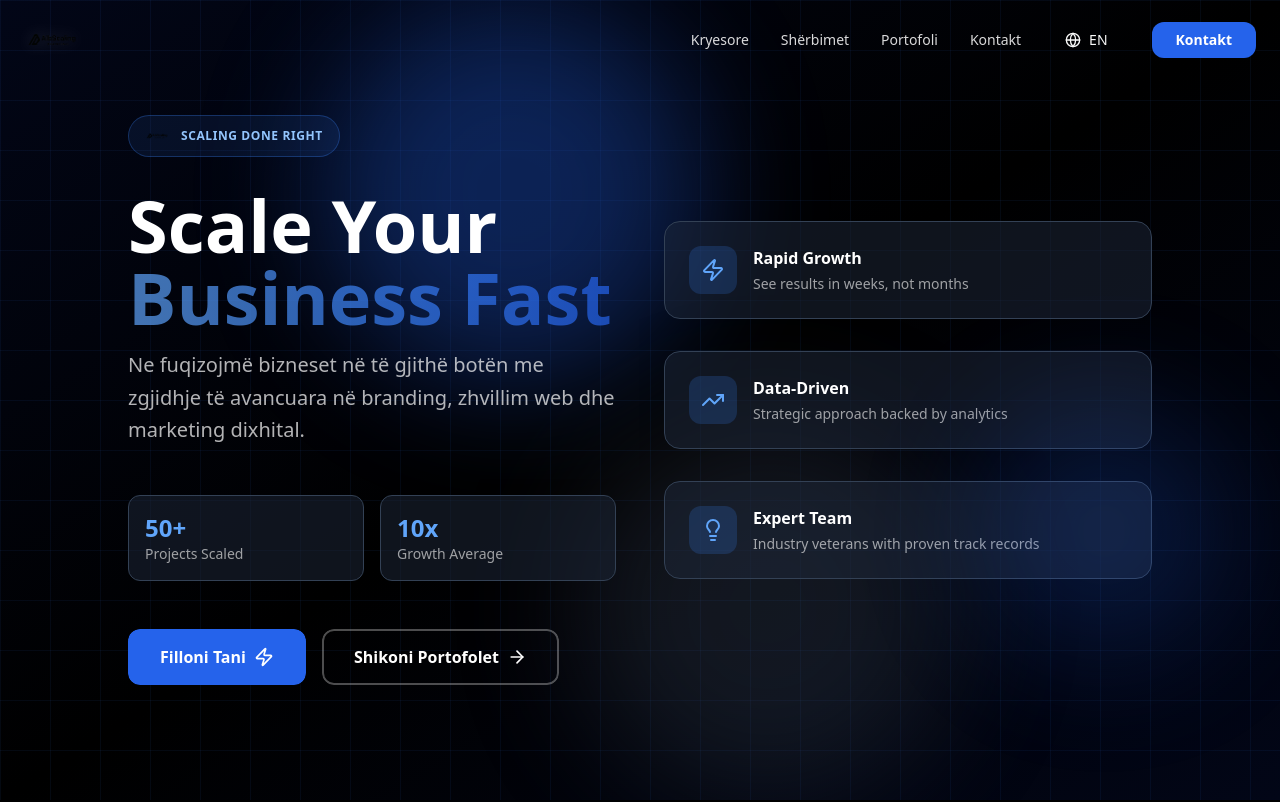
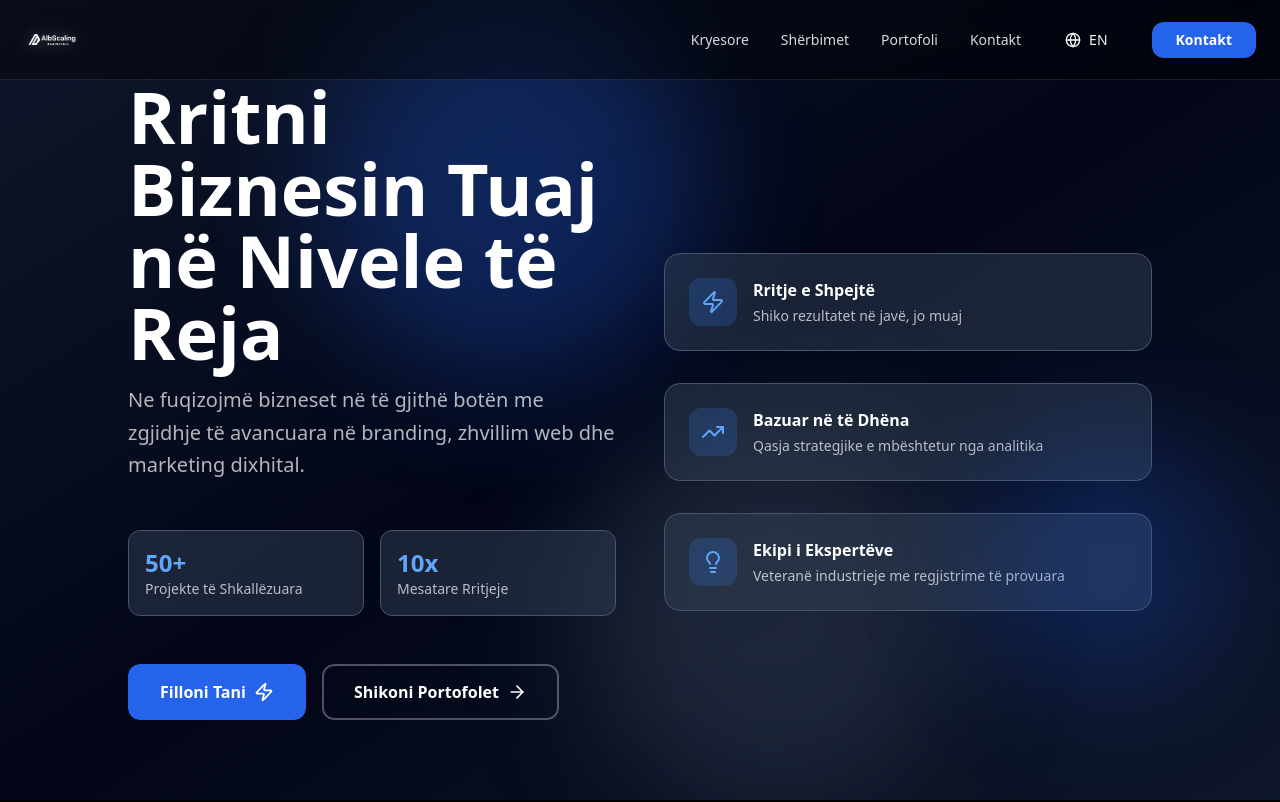
Before and after one commit to redbil19/albscaling, a React (Vite) app: page / in a window 1280 px wide. Shown: the top 802 px of the page. Built offline with nearby package versions, Linux system fonts and the light colour scheme; the HTML template or start-up script is replaced by a standard one.

Commit message:
hero fix

```diff
--- a/src/components/Hero.tsx
+++ b/src/components/Hero.tsx
@@ -1,7 +1,6 @@
 import { ArrowRight, Zap, TrendingUp, Lightbulb } from 'lucide-react';
 import { Button } from '@/components/ui/button';
 import { useLanguage } from '@/contexts/LanguageContext';
-import logo from '@/assets/logo.png';
 
 export const Hero = () => {
   const { t } = useLanguage();
@@ -17,12 +16,10 @@ export const Hero = () => {
     >
       {/* Animated grid background */}
       <div className="absolute inset-0 z-0">
-        <div className="absolute inset-0 bg-gradient-to-br from-slate-950 via-black to-slate-950" />
-        {/* Animated grid lines */}
-        <div className="absolute inset-0 [background-image:linear-gradient(rgba(59,130,246,0.1)_1px,transparent_1px),linear-gradient(90deg,rgba(59,130,246,0.1)_1px,transparent_1px)] [background-size:50px_50px] animate-pulse" />
+        <div className="absolute inset-0 bg-gradient-to-br from-slate-900 via-slate-950 to-slate-900" />
         {/* Gradient blur effect */}
-        <div className="absolute top-0 left-1/4 w-96 h-96 bg-blue-600 rounded-full blur-3xl opacity-10 animate-pulse" />
-        <div className="absolute bottom-0 right-1/4 w-96 h-96 bg-slate-600 rounded-full blur-3xl opacity-10 animate-pulse" style={{ animationDelay: '1s' }} />
+        <div className="absolute top-0 left-1/4 w-96 h-96 bg-blue-600 rounded-full blur-3xl opacity-15 animate-pulse" />
+        <div className="absolute bottom-0 right-1/4 w-96 h-96 bg-slate-600 rounded-full blur-3xl opacity-15 animate-pulse" style={{ animationDelay: '1s' }} />
       </div>
 
       {/* Content */}
@@ -31,20 +28,11 @@ export const Hero = () => {
           <div className="grid md:grid-cols-2 gap-12 items-center">
             {/* Left side - Text & CTA */}
             <div className="space-y-8">
-              {/* Animated logo */}
-              <div className="inline-flex items-center gap-3 px-4 py-2 rounded-full border border-blue-500/30 bg-blue-500/10 w-fit">
-                <img src={logo} alt="AlbScaling" className="h-6 w-auto" />
-                <span className="text-xs font-bold text-blue-300 uppercase tracking-wider">Scaling Done Right</span>
-              </div>
 
               {/* Main headline with dynamic styling */}
               <div className="space-y-4">
                 <h1 className="text-6xl md:text-7xl font-black leading-none text-white">
-                  Scale Your
-                  <br />
-                  <span className="text-transparent bg-clip-text bg-gradient-to-r from-blue-400 via-blue-500 to-blue-600 animate-pulse">
-                    Business Fast
-                  </span>
+                  {t.hero.title}
                 </h1>
                 <p className="text-xl text-white/70 leading-relaxed max-w-xl">
                   {t.hero.subtitle}
@@ -53,13 +41,13 @@ export const Hero = () => {
 
               {/* Stats showcase */}
               <div className="grid grid-cols-2 gap-4 pt-4">
-                <div className="p-4 rounded-lg bg-slate-800/50 border border-slate-700 hover:border-blue-500/50 transition-all duration-300">
+                <div className="p-4 rounded-lg bg-slate-700/50 border border-slate-600 hover:border-blue-500/50 transition-all duration-300">
                   <div className="text-2xl font-bold text-blue-400">50+</div>
-                  <p className="text-sm text-white/60">Projects Scaled</p>
+                  <p className="text-sm text-white/70">{t.hero.stats.projects}</p>
                 </div>
-                <div className="p-4 rounded-lg bg-slate-800/50 border border-slate-700 hover:border-blue-500/50 transition-all duration-300">
+                <div className="p-4 rounded-lg bg-slate-700/50 border border-slate-600 hover:border-blue-500/50 transition-all duration-300">
                   <div className="text-2xl font-bold text-blue-400">10x</div>
-                  <p className="text-sm text-white/60">Growth Average</p>
+                  <p className="text-sm text-white/70">{t.hero.stats.growth}</p>
                 </div>
               </div>
 
@@ -94,51 +82,51 @@ export const Hero = () => {
             </div>
 
             {/* Right side - Animated cards */}
-            <div className="relative hidden md:block">
+            <div className="relative hidden md:block pt-16">
               {/* Floating cards with benefits */}
               <div className="space-y-4">
                 {/* Card 1 */}
-                <div className="group p-6 rounded-2xl bg-slate-800/50 border border-slate-700 hover:border-blue-500/50 hover:bg-slate-800/80 transition-all duration-300 transform hover:scale-105 hover:-translate-y-2">
+                <div className="group p-6 rounded-2xl bg-slate-700/50 border border-slate-600 hover:border-blue-500/50 hover:bg-slate-700/80 transition-all duration-300 transform hover:scale-105 hover:-translate-y-2">
                   <div className="flex items-start gap-4">
                     <div className="p-3 rounded-lg bg-blue-500/20">
                       <Zap className="w-6 h-6 text-blue-400" />
                     </div>
                     <div>
-                      <h3 className="font-bold text-white mb-1">Rapid Growth</h3>
-                      <p className="text-sm text-white/60">See results in weeks, not months</p>
+                      <h3 className="font-bold text-white mb-1">{t.hero.benefits.growth.title}</h3>
+                      <p className="text-sm text-white/70">{t.hero.benefits.growth.description}</p>
                     </div>
                   </div>
                 </div>
 
                 {/* Card 2 */}
-                <div className="group p-6 rounded-2xl bg-slate-800/50 border border-slate-700 hover:border-blue-500/50 hover:bg-slate-800/80 transition-all duration-300 transform hover:scale-105 hover:-translate-y-2" style={{ marginTop: '2rem' }}>
+                <div className="group p-6 rounded-2xl bg-slate-700/50 border border-slate-600 hover:border-blue-500/50 hover:bg-slate-700/80 transition-all duration-300 transform hover:scale-105 hover:-translate-y-2" style={{ marginTop: '2rem' }}>
                   <div className="flex items-start gap-4">
                     <div className="p-3 rounded-lg bg-blue-500/20">
                       <TrendingUp className="w-6 h-6 text-blue-400" />
                     </div>
                     <div>
-                      <h3 className="font-bold text-white mb-1">Data-Driven</h3>
-                      <p className="text-sm text-white/60">Strategic approach backed by analytics</p>
+                      <h3 className="font-bold text-white mb-1">{t.hero.benefits.dataDriven.title}</h3>
+                      <p className="text-sm text-white/70">{t.hero.benefits.dataDriven.description}</p>
                     </div>
                   </div>
                 </div>
 
                 {/* Card 3 */}
-                <div className="group p-6 rounded-2xl bg-slate-800/50 border border-slate-700 hover:border-blue-500/50 hover:bg-slate-800/80 transition-all duration-300 transform hover:scale-105 hover:-translate-y-2" style={{ marginTop: '2rem' }}>
+                <div className="group p-6 rounded-2xl bg-slate-700/50 border border-slate-600 hover:border-blue-500/50 hover:bg-slate-700/80 transition-all duration-300 transform hover:scale-105 hover:-translate-y-2" style={{ marginTop: '2rem' }}>
                   <div className="flex items-start gap-4">
                     <div className="p-3 rounded-lg bg-blue-500/20">
                       <Lightbulb className="w-6 h-6 text-blue-400" />
                     </div>
                     <div>
-                      <h3 className="font-bold text-white mb-1">Expert Team</h3>
-                      <p className="text-sm text-white/60">Industry veterans with proven track records</p>
+                      <h3 className="font-bold text-white mb-1">{t.hero.benefits.expertise.title}</h3>
+                      <p className="text-sm text-white/70">{t.hero.benefits.expertise.description}</p>
                     </div>
                   </div>
                 </div>
               </div>
 
               {/* Decorative element */}
-              <div className="absolute -bottom-20 -right-20 w-64 h-64 bg-blue-600 rounded-full blur-3xl opacity-20" />
+              <div className="absolute -bottom-20 -right-20 w-64 h-64 bg-blue-600 rounded-full blur-3xl opacity-25" />
             </div>
           </div>
         </div>
--- a/src/components/Navbar.tsx
+++ b/src/components/Navbar.tsx
@@ -32,22 +32,21 @@ export const Navbar = () => {
         className={`absolute inset-0 transition-all duration-300 ${
           isScrolled
             ? 'bg-white/70 backdrop-blur-xl border-b border-white/20'
-            : 'bg-transparent'
+            : 'bg-black/40 backdrop-blur-lg border-b border-white/10'
         }`}
       />
 
       <div className="relative container mx-auto px-6">
         <div className="flex h-20 items-center justify-between">
           {/* Logo */}
-          <button onClick={() => scrollToSection('hero')} className="relative group">
-            {!isScrolled && (
-              <span className="absolute -inset-3 rounded-xl bg-white/10 blur-xl opacity-0 group-hover:opacity-100 transition-opacity duration-300" />
-            )}
+          <button onClick={() => scrollToSection('hero')} className="relative group flex items-center gap-2">
             <img
               src={logo}
               alt="AlbScaling"
-              className={`relative h-12 md:h-14 w-auto transition-all duration-300 drop-shadow-[0_0_8px_rgba(255,255,255,0.2)] ${
-                isScrolled ? 'opacity-100 brightness-100 drop-shadow-none' : 'opacity-100 brightness-110'
+              className={`h-12 md:h-14 w-auto transition-all duration-300 brightness-0 invert ${
+                isScrolled
+                  ? 'opacity-100'
+                  : 'opacity-100 drop-shadow-[0_0_8px_rgba(255,255,255,0.3)]'
               }`}
             />
           </button>
--- a/src/components/Portfolio.tsx
+++ b/src/components/Portfolio.tsx
@@ -5,37 +5,51 @@ import portfolio1 from '@/assets/portfolio-1.jpg';
 import portfolio2 from '@/assets/portfolio-2.png';
 import portfolio3 from '@/assets/portfolio-3.jpg';
 import portfolio4 from '@/assets/portfolio-4.jpeg';
+import portfolio5 from '@/assets/DF74C9C6-9436-4C85-9B20-69F855462A79.png';
+import portfolio6 from '@/assets/AD463514-81BF-44F1-B5AE-FA34B358203C.png';
 
 export const Portfolio = () => {
   const { t } = useLanguage();
 
-  const projects = [
+  const projectsConfig = [
     {
-      title: 'Motiv Reklama',
-      description: 'Professional advertising and creative marketing solutions',
+      key: 'motiv',
       url: 'https://motiv-reklama.vercel.app',
       image: portfolio1,
-      featured: true,
     },
     {
-      title: 'Tenda Dielli Tani',
-      description: 'Premium tent and outdoor solutions since 2001',
+      key: 'tenda',
       url: 'https://tendadiellitani.al',
       image: portfolio2,
     },
     {
-      title: 'Spekter Reklama',
-      description: 'Full-spectrum advertising and branding services',
+      key: 'spekter',
       url: 'https://spekterreklama.vercel.app',
       image: portfolio3,
     },
     {
-      title: 'Blueprint Real Estate',
-      description: 'Modern real estate solutions with a focus on quality and trust',
+      key: 'blueprint',
       url: 'https://www.blueprintrealestate.al/',
       image: portfolio4,
     },
+    {
+      key: 'fitness',
+      url: 'https://fitnessbodystyle.al',
+      image: portfolio5,
+    },
+    {
+      key: 'kbv',
+      url: 'https://kbvllaznia.al',
+      image: portfolio6,
+    },
   ];
+
+  const projects = projectsConfig.map((config) => ({
+    title: t.portfolio.projects[config.key as keyof typeof t.portfolio.projects].title,
+    description: t.portfolio.projects[config.key as keyof typeof t.portfolio.projects].description,
+    url: config.url,
+    image: config.image,
+  }));
 
   return (
     <section id="portfolio" className="py-24 relative overflow-hidden bg-black">
@@ -59,70 +73,34 @@ export const Portfolio = () => {
           </p>
         </div>
 
-        {/* Featured Project - Large */}
-        <div className="group relative overflow-hidden rounded-3xl mb-12 h-80 md:h-[450px]">
-          <img
-            src={projects[0].image}
-            alt={projects[0].title}
-            className="w-full h-full object-cover brightness-50 group-hover:brightness-60 group-hover:scale-110 transition-all duration-500"
-          />
-          <div className="absolute inset-0 bg-gradient-to-t from-slate-950 via-slate-950/30 to-transparent" />
-
-          {/* Overlay content */}
-          <div className="absolute inset-0 flex flex-col justify-between p-8 md:p-12 z-10">
-            <div className="flex items-start justify-between">
-              <div>
-                <div className="inline-block px-4 py-2 rounded-full bg-blue-500/20 border border-blue-500/40 mb-4">
-                  <span className="text-xs font-bold text-blue-300 uppercase">Featured</span>
-                </div>
-              </div>
-              <button
-                onClick={() => window.open(projects[0].url, '_blank')}
-                className="p-3 rounded-lg bg-white/10 backdrop-blur-sm hover:bg-white/20 transition-colors duration-300 text-white hover:scale-110"
-              >
-                <ArrowUpRight className="w-6 h-6" />
-              </button>
-            </div>
-
-            <div className="space-y-4">
-              <h3 className="text-3xl md:text-4xl font-black text-white">
-                {projects[0].title}
-              </h3>
-              <p className="text-base md:text-lg text-white/80 max-w-xl">
-                {projects[0].description}
-              </p>
-            </div>
-          </div>
-        </div>
-
-        {/* Other Projects - 2 column grid */}
-        <div className="grid md:grid-cols-2 gap-6">
-          {projects.slice(1).map((project, index) => (
+        {/* All Projects - Uniform 3 column grid */}
+        <div className="grid md:grid-cols-3 gap-8">
+          {projects.map((project, index) => (
             <div
               key={index}
-              className="group relative overflow-hidden rounded-2xl h-64 md:h-80 cursor-pointer"
+              className="group relative overflow-hidden rounded-3xl h-72 cursor-pointer transform transition-transform duration-300 hover:scale-105"
             >
               <img
                 src={project.image}
                 alt={project.title}
                 className="w-full h-full object-cover brightness-50 group-hover:brightness-70 group-hover:scale-110 transition-all duration-500"
               />
-              <div className="absolute inset-0 bg-gradient-to-t from-slate-950 via-slate-950/20 to-transparent" />
+              <div className="absolute inset-0 bg-gradient-to-t from-slate-900 via-slate-900/50 to-transparent" />
 
-              {/* Content on hover */}
-              <div className="absolute inset-0 flex flex-col justify-end p-6 opacity-0 group-hover:opacity-100 transition-opacity duration-300 z-10">
-                <h3 className="text-xl md:text-2xl font-bold text-white mb-2">
+              {/* Content overlay */}
+              <div className="absolute inset-0 flex flex-col justify-end p-6 z-10">
+                <h3 className="text-xl md:text-2xl font-bold text-white mb-2 group-hover:text-blue-400 transition-colors">
                   {project.title}
                 </h3>
-                <p className="text-sm text-white/80 mb-4">
+                <p className="text-sm text-white/80 mb-4 line-clamp-2">
                   {project.description}
                 </p>
                 <button
                   onClick={() => window.open(project.url, '_blank')}
-                  className="flex items-center gap-2 text-blue-400 hover:text-blue-300 transition-colors font-semibold w-fit"
+                  className="flex items-center gap-2 text-blue-400 hover:text-blue-300 transition-colors font-semibold w-fit opacity-0 group-hover:opacity-100 transition-opacity duration-300"
                 >
-                  View
-                  <ExternalLink className="w-4 h-4" />
+                  View Project
+                  <ArrowUpRight className="w-4 h-4" />
                 </button>
               </div>
             </div>
--- a/src/contexts/LanguageContext.tsx
+++ b/src/contexts/LanguageContext.tsx
@@ -15,6 +15,24 @@ interface Translations {
       subtitle: string;
       cta: string;
       ctaSecondary: string;
+      benefits: {
+        growth: {
+          title: string;
+          description: string;
+        };
+        dataDriven: {
+          title: string;
+          description: string;
+        };
+        expertise: {
+          title: string;
+          description: string;
+        };
+      };
+      stats: {
+        projects: string;
+        growth: string;
+      };
     };
     services: {
       title: string;
@@ -40,6 +58,32 @@ interface Translations {
       title: string;
       subtitle: string;
       viewWebsite: string;
+      projects: {
+        motiv: {
+          title: string;
+          description: string;
+        };
+        tenda: {
+          title: string;
+          description: string;
+        };
+        spekter: {
+          title: string;
+          description: string;
+        };
+        blueprint: {
+          title: string;
+          description: string;
+        };
+        fitness: {
+          title: string;
+          description: string;
+        };
+        kbv: {
+          title: string;
+          description: string;
+        };
+      };
     };
     contact: {
       title: string;
@@ -65,6 +109,24 @@ interface Translations {
       subtitle: string;
       cta: string;
       ctaSecondary: string;
+      benefits: {
+        growth: {
+          title: string;
+          description: string;
+        };
+        dataDriven: {
+          title: string;
+          description: string;
+        };
+        expertise: {
+          title: string;
+          description: string;
+        };
+      };
+      stats: {
+        projects: string;
+        growth: string;
+      };
     };
     services: {
       title: string;
@@ -90,6 +152,32 @@ interface Translations {
       title: string;
       subtitle: string;
       viewWebsite: string;
+      projects: {
+        motiv: {
+          title: string;
+          description: string;
+        };
+        tenda: {
+          title: string;
+          description: string;
+        };
+        spekter: {
+          title: string;
+          description: string;
+        };
+        blueprint: {
+          title: string;
+          description: string;
+        };
+        fitness: {
+          title: string;
+          description: string;
+        };
+        kbv: {
+          title: string;
+          description: string;
+        };
+      };
     };
     contact: {
       title: string;
@@ -118,6 +206,24 @@ const translations: Translations = {
       subtitle: 'We empower businesses worldwide with cutting-edge branding, web development, and digital marketing solutions.',
       cta: 'Get Started',
       ctaSecondary: 'View Portfolio',
+      benefits: {
+        growth: {
+          title: 'Rapid Growth',
+          description: 'See results in weeks, not months',
+        },
+        dataDriven: {
+          title: 'Data-Driven',
+          description: 'Strategic approach backed by analytics',
+        },
+        expertise: {
+          title: 'Expert Team',
+          description: 'Industry veterans with proven track records',
+        },
+      },
+      stats: {
+        projects: 'Projects Scaled',
+        growth: 'Growth Average',
+      },
     },
     services: {
       title: 'Our Services',
@@ -143,6 +249,32 @@ const translations: Translations = {
       title: 'Our Portfolio',
       subtitle: 'Proven results for businesses across industries',
       viewWebsite: 'View Website',
+      projects: {
+        motiv: {
+          title: 'Motiv Reklama',
+          description: 'Professional advertising and creative marketing solutions',
+        },
+        tenda: {
+          title: 'Tenda Dielli Tani',
+          description: 'Premium tent and outdoor solutions since 2001',
+        },
+        spekter: {
+          title: 'Spekter Reklama',
+          description: 'Full-spectrum advertising and branding services',
+        },
+        blueprint: {
+          title: 'Blueprint Real Estate',
+          description: 'Modern real estate solutions with a focus on quality and trust',
+        },
+        fitness: {
+          title: 'FitnessBodystyle',
+          description: 'Premium gym and fitness solutions with professional coaching',
+        },
+        kbv: {
+          title: 'KBVllaznia',
+          description: 'Sports club website with fixture management and news system',
+        },
+      },
     },
     contact: {
       title: 'Let\'s Scale Together',
@@ -168,6 +300,24 @@ const translations: Translations = {
       subtitle: 'Ne fuqizojmë bizneset në të gjithë botën me zgjidhje të avancuara në branding, zhvillim web dhe marketing dixhital.',
       cta: 'Filloni Tani',
       ctaSecondary: 'Shikoni Portofolet',
+      benefits: {
+        growth: {
+          title: 'Rritje e Shpejtë',
+          description: 'Shiko rezultatet në javë, jo muaj',
+        },
+        dataDriven: {
+          title: 'Bazuar në të Dhëna',
+          description: 'Qasja strategjike e mbështetur nga analitika',
+        },
+        expertise: {
+          title: 'Ekipi i Ekspertëve',
+          description: 'Veteranë industrieje me regjistrime të provuara',
+        },
+      },
+      stats: {
+        projects: 'Projekte të Shkallëzuara',
+        growth: 'Mesatare Rritjeje',
+      },
     },
     services: {
       title: 'Shërbimet Tona',
@@ -193,6 +343,32 @@ const translations: Translations = {
       title: 'Portofoli Jonë',
       subtitle: 'Rezultate të vërtetuara për biznese në të gjitha industritë',
       viewWebsite: 'Shiko Faqen',
+      projects: {
+        motiv: {
+          title: 'Motiv Reklama',
+          description: 'Zgjidhje profesionale të reklamimit dhe marketing-u kreatív',
+        },
+        tenda: {
+          title: 'Tenda Dielli Tani',
+          description: 'Zgjidhje premium të tendave dhe aktiviteteve të jashtme që nga 2001',
+        },
+        spekter: {
+          title: 'Spekter Reklama',
+          description: 'Shërbimet e reklamimit dhe branding-ut me spektër të plotë',
+        },
+        blueprint: {
+          title: 'Blueprint Real Estate',
+          description: 'Zgjidhje moderne të pasurive të paluajtshme me fokus në cilësi dhe besim',
+        },
+        fitness: {
+          title: 'FitnessBodystyle',
+          description: 'Zgjidhje premium të palestër dhe fitnessi me trajnim profesional',
+        },
+        kbv: {
+          title: 'KBVllaznia',
+          description: 'Faqja e klubit sportiv me menaxhimin e ndeshjes dhe sistemin e lajmeve',
+        },
+      },
     },
     contact: {
       title: 'Le të Rriten Së Bashku',
```
Also changed, not shown: 2 other files (tests, documents, lock files or other folders).
